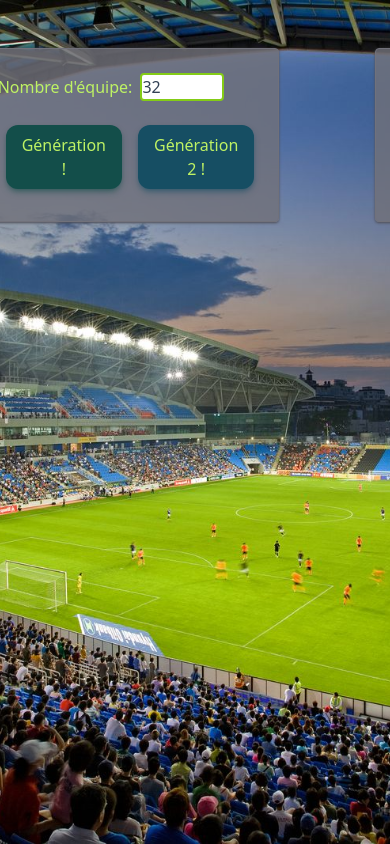
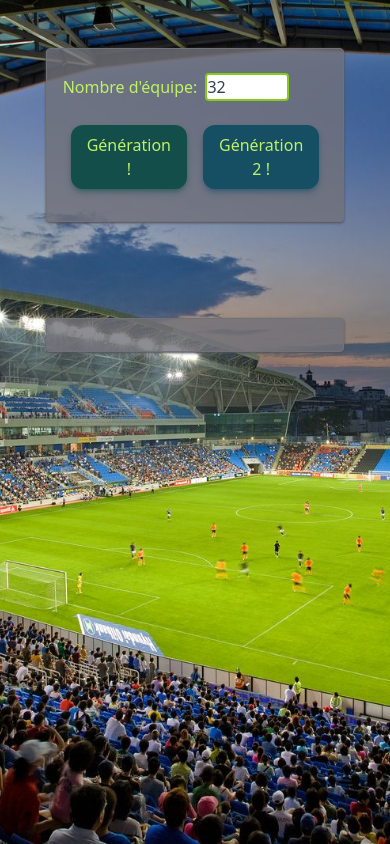
Before and after one commit to MadMartigane/tournament, a website built with Vite: page index.html in a window 390 px wide. Built offline with nearby package versions, Linux system fonts and the light colour scheme; what jarallax would draw is missing.

Commit message:
feat(style): use grid instead of flex

```diff
--- a/index.html
+++ b/index.html
@@ -14,8 +14,8 @@
         <div class="jarallax">
             <img class="jarallax-img" src="img/bg_football_stadium22.jpg" alt="Stade arena" />
             <div class="h-screen">
-                <div class="flex justify-center">
-                    <div class="main-container">
+                <div class="main-container">
+                    <div class="block-container">
                         <form action="" method="" class="form-main">
 
                             <div class="form-element">
@@ -40,7 +40,7 @@
                         </form>
                     </div>
 
-                    <div class="main-container">
+                    <div class="block-container">
                         <div id="form-team-container"></div>
                     </div>
                 </div>
--- a/src/style.css
+++ b/src/style.css
@@ -4,7 +4,11 @@
 
 @layer components {
     .main-container {
-        @apply shadow bg-zinc-500/80 border-zinc-500 shadow-zinc-600 border rounded text-lime-300 p-4 m-12 flex-1;
+        @apply justify-center grid sm:grid-cols-1 lg:grid-cols-2
+    }
+
+    .block-container {
+        @apply shadow bg-zinc-500/80 border-zinc-500 shadow-zinc-600 border rounded text-lime-300 p-4 m-12;
     }
 
     .form-element {
--- a/vite.config.js
+++ b/vite.config.js
@@ -1,4 +1,4 @@
-// vite.config.js
+/** @type {import('vite').UserConfig} */
 export default {
     base: "/toolnament/"
 }
```
